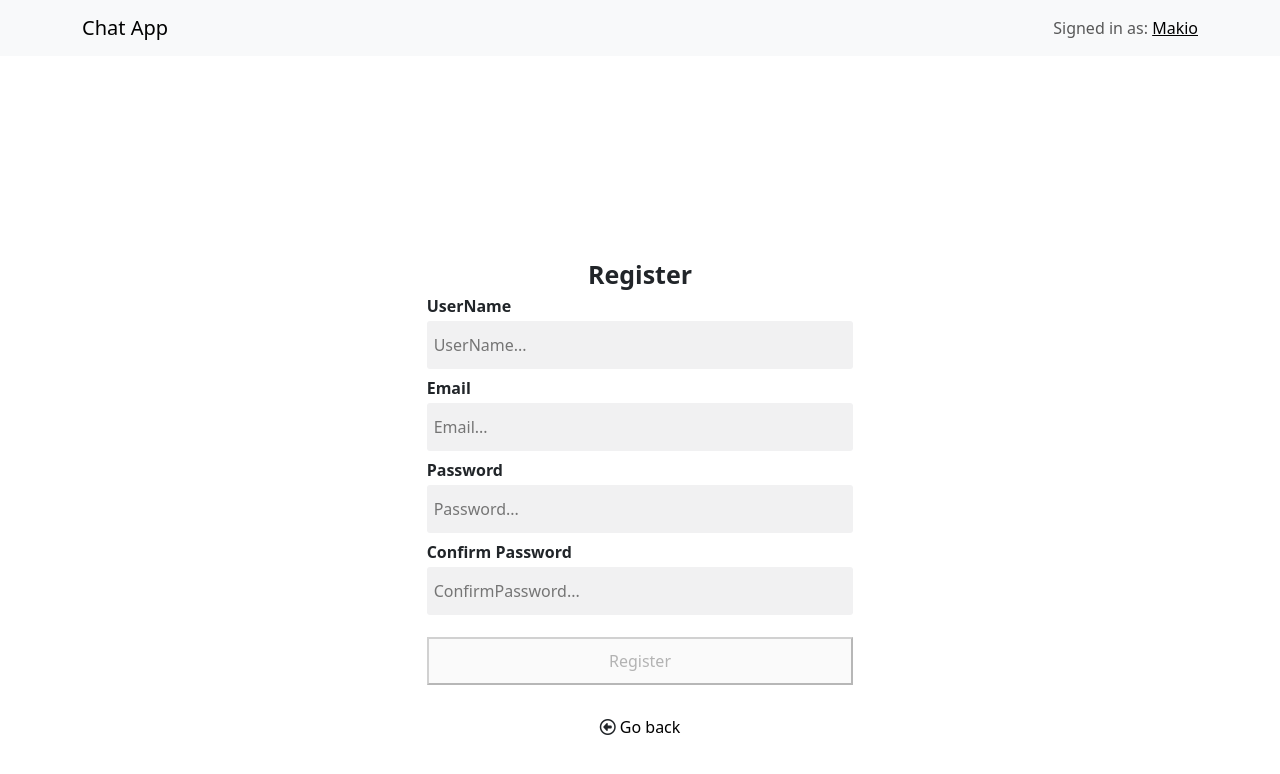
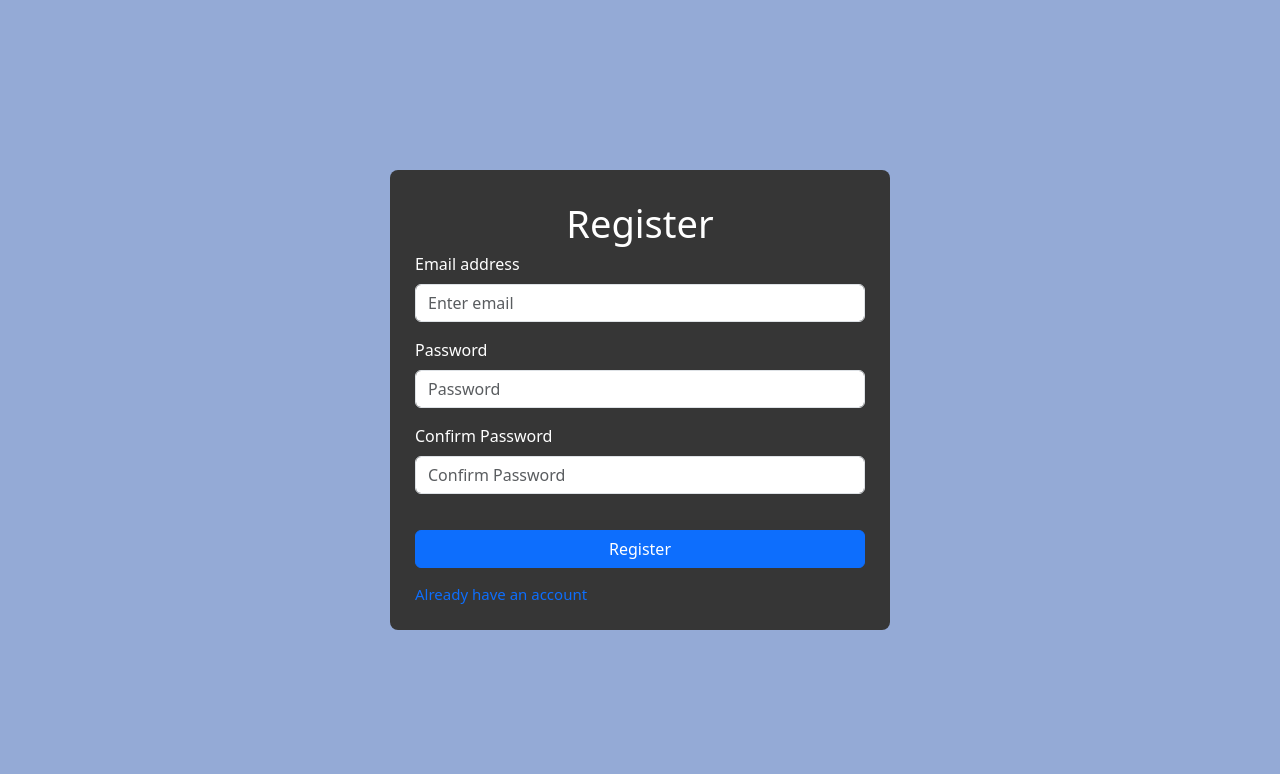
Before and after one commit to HoangFuc/chat-app, a React (Create React App) app in the folder Chat-App-FE/: page /register in a window 1280 px wide. Shown: the top 774 px of the page. Built offline with nearby package versions, Linux system fonts and the light colour scheme.

Commit message:
Change UI Login and Register

```diff
--- a/Chat-App-FE/src/App.js
+++ b/Chat-App-FE/src/App.js
@@ -1,5 +1,5 @@
 import { Routes, Route, Navigate } from 'react-router-dom';
-import Header from './components/Header';
+
 import TableUsers from './components/TableUsers';
 import Login from './pages/Login';
 import Chat from './pages/Chat';
@@ -8,12 +8,12 @@ import Register from './pages/Register';
 function App() {
   return (
     <div className="app-container">
-      <Header />
       <TableUsers />
       <Routes>
         <Route path="/" element={<Chat />} />
         <Route path="/login" element={<Login />} />
         <Route path="/register" element={<Register />} />
+
         <Route path="*" element={<Navigate to="/" />} />
       </Routes>
     </div>
--- a/Chat-App-FE/src/index.css
+++ b/Chat-App-FE/src/index.css
@@ -11,130 +11,73 @@ code {
   font-family: source-code-pro, Menlo, Monaco, Consolas, 'Courier New',
     monospace;
 }
+/*Login Page*/
+.container-signin {
+  background-color: #94aad6;
 
-.app-container {
-  .login-container {
+  width: 100%;
+  height: 100%;
+  left: 0;
+  top: 0;
+  position: absolute;
+  align-items: center;
   display: flex;
-    flex-direction: column;
-    margin: 0 auto;
-
+  justify-content: center;
   .title {
     text-align: center;
-      font-size: 25px;
-      font-weight: 600;
-      padding-top: 200px;
+    font-size: 38px;
   }
-
+  .signin {
+    background-color: #363636;
+    border-radius: 8px;
+    width: 500px;
+    color: white;
+    padding: 25px;
+  }
+  Button {
+    width: 450px;
+  }
+  a {
+    font-size: small;
+    text-decoration: none;
+  }
   .text {
-      font-weight: 600;
-      padding-bottom: 3px;
-    }
-
-    input {
-      padding: 12px 7px;
-      outline: none;
-      background: #1618230f;
-      border: #1618230f;
-      margin-bottom: 7px;
-      border-radius: 3px;
-      width: 100%;
-      &:hover {
-        background-color: #dedede;
+    padding-top: 5px;
+    font-size: 13px;
   }
 }
-    .input-2 {
-      position: relative;
+/*Register Page*/
+.container-register {
+  background-color: #94aad6;
 
-      i {
-        cursor: pointer;
+  width: 100%;
+  height: 100%;
+  left: 0;
+  top: 0;
   position: absolute;
-        top: 17px;
-        right: 10px;
+  align-items: center;
+  display: flex;
+  justify-content: center;
+  .title {
+    text-align: center;
+    font-size: 38px;
+  }
+  .signin {
+    background-color: #363636;
+    border-radius: 8px;
+    width: 500px;
+    color: white;
+    padding: 25px;
+  }
+  Button {
+    margin-top: 20px;
+    width: 450px;
+  }
+  a {
+    text-decoration: none;
+  }
+  .text {
+    padding-top: 15px;
+    font-size: 15px;
   }
 }
-
-    button {
-      margin-top: 15px;
-      padding: 10px;
-      border-radius: none;
-      outline: none;
-
-      &.active {
-        background-color: #fe2c55;
-        color: white;
-        cursor: pointer;
-      }
-    }
-    button[disabled='disabled'],
-    button:disabled {
-      cursor: not-allowed;
-    }
-    a {
-      padding-top: 10px;
-      text-decoration: none;
-      color: black;
-    }
-    .back {
-      text-align: center;
-      margin-top: 30px;
-      cursor: pointer;
-    }
-  }
-
-  .register-container {
-    display: flex;
-    flex-direction: column;
-    margin: 0 auto;
-
-    .title {
-      text-align: center;
-      font-size: 25px;
-      font-weight: 600;
-      padding-top: 200px;
-    }
-
-    .text {
-      font-weight: 600;
-      padding-bottom: 3px;
-    }
-
-    input {
-      padding: 12px 7px;
-      outline: none;
-      background: #1618230f;
-      border: #1618230f;
-      margin-bottom: 7px;
-      border-radius: 3px;
-      width: 100%;
-      &:hover {
-        background-color: #dedede;
-      }
-    }
-    button {
-      margin-top: 15px;
-      padding: 10px;
-      border-radius: none;
-      outline: none;
-
-      &.active {
-        background-color: #fe2c55;
-        color: white;
-        cursor: pointer;
-      }
-    }
-    button[disabled='disabled'],
-    button:disabled {
-      cursor: not-allowed;
-    }
-    a {
-      padding-top: 10px;
-      text-decoration: none;
-      color: black;
-    }
-    .back {
-      text-align: center;
-      margin-top: 30px;
-      cursor: pointer;
-    }
-  }
-}
--- a/Chat-App-FE/src/index.js
+++ b/Chat-App-FE/src/index.js
@@ -5,6 +5,7 @@ import App from './App';
 import { BrowserRouter } from 'react-router-dom';
 import '@fortawesome/fontawesome-free/css/all.min.css';
 import 'bootstrap/dist/css/bootstrap.min.css';
+import 'react-toastify/dist/ReactToastify.css';
 
 const root = ReactDOM.createRoot(document.getElementById('root'));
 root.render(
--- a/Chat-App-FE/src/pages/Login.js
+++ b/Chat-App-FE/src/pages/Login.js
@@ -1,70 +1,88 @@
 import { useState } from 'react';
+import React from 'react';
+import Button from 'react-bootstrap/Button';
+import Form from 'react-bootstrap/Form';
+import axios from 'axios';
+import { ToastContainer, toast } from 'react-toastify';
 import { Helmet } from 'react-helmet';
-import axios from 'axios';
-
-const Login = () => {
-  const [username, setUserName] = useState('');
+export default function Login() {
+  const [email, setEmail] = useState('');
   const [password, setPassword] = useState('');
-  const [isShowPassword, setIsShowPassword] = useState(false);
+  // const [isShowPassword, setIsShowPassword] = useState(false);
 
   const handleSubmit = async (e) => {
     e.preventDefault();
-    try {
-      const response = await axios.post('/api/signin', {
-        username,
-        password,
-      });
 
-      console.log(response.data);
-    } catch (error) {
-      console.error(error);
+    // try {
+    //   const response = await axios.post('/api/signin', {
+    //     email,
+    //     password,
+    //   });
+    //   console.log(response.data);
+    //   toast.success('Đăng nhập thành công');
+    // } catch (error) {
+    //   toast.error('Đăng nhập thất bại');
+    // }
+    toast.success('Đăng nhập thành công');
+  };
+  const handleForgotPass = async (e) => {
+    if (!email) {
+      toast.info('Vui lòng nhập email');
+    } else if (email != db.email) {
+      toast.error('Email không tồn tại');
+    } else {
+      toast.success(
+        'Chúng tôi đã gửi link reset password vào tài khoản email của bạn'
+      );
     }
   };
   return (
-    <div className="login-container col-12 col-sm-4">
+    <div>
       <Helmet>
-        <title>Log in</title>
+        <title>Sign In</title>
       </Helmet>
-      <div className="title">Log in</div>
-      <input
-        type="text"
-        placeholder="Username ... "
-        value={username}
-        onChange={(event) => setUserName(event.target.value)}
+      <div className="container-signin">
+        <div className="signin">
+          <div className="title">Sign In</div>
+          <Form>
+            <Form.Group className="mb-3" controlId="formBasicEmail">
+              <Form.Label>Email address</Form.Label>
+              <Form.Control
+                type="email"
+                placeholder="Enter email"
+                value={email}
+                onChange={(e) => setEmail(e.target.value)}
               />
+            </Form.Group>
 
-      <div className="input-2">
-        <input
-          type={isShowPassword === true ? 'text' : 'password'}
-          placeholder="Password..."
+            <Form.Group className="mb-3" controlId="formBasicPassword">
+              <Form.Label>Password</Form.Label>
+              <Form.Control
+                type="password"
+                placeholder="Password"
                 value={password}
-          onChange={(event) => setPassword(event.target.value)}
+                onChange={(e) => setPassword(e.target.value)}
               />
-        <i
-          className={
-            isShowPassword === true
-              ? 'fa-regular fa-eye'
-              : 'fa-regular fa-eye-slash'
-          }
-          onClick={() => setIsShowPassword(!isShowPassword)}
-        ></i>{' '}
+              <div>
+                <a onClick={handleForgotPass}>Forget Password?</a>
               </div>
+            </Form.Group>
+            <Button variant="primary" type="submit" onClick={handleSubmit}>
+              Sign In
+            </Button>
+          </Form>
 
-      <button
-        className={username && password ? 'active' : ''}
-        disabled={username && password ? false : true}
-        onClick={handleSubmit}
-      >
-        Log in{' '}
-      </button>
-      <div className="mb-3">
-        <a href="/register">Create your account</a>
-      </div>
-      <div className="back">
-        <i className="fa-regular fa-circle-left"></i> <a href="/">Go back</a>
+          <div className="text">
+            {' '}
+            Create New Account? <a href="/register"> Sign Up</a>
           </div>
         </div>
+      </div>
+      <ToastContainer
+        position="bottom-center"
+        limit={1}
+        style={{ width: '500px' }}
+      />
+    </div>
   );
-};
-
-export default Login;
+}
--- a/Chat-App-FE/src/pages/Register.js
+++ b/Chat-App-FE/src/pages/Register.js
@@ -1,98 +1,92 @@
 import { useState } from 'react';
+import React from 'react';
+import Button from 'react-bootstrap/Button';
+import Form from 'react-bootstrap/Form';
+import axios from 'axios';
+import { ToastContainer, toast } from 'react-toastify';
 import { Helmet } from 'react-helmet';
-import axios from 'axios';
-const Register = () => {
-  const [username, setUserName] = useState('');
+export default function Register() {
   const [email, setEmail] = useState('');
   const [password, setPassword] = useState('');
   const [confirmPassword, setConfirmPassword] = useState('');
+  // const [isShowPassword, setIsShowPassword] = useState(false);
 
-  const handleUserNameChange = (e) => {
-    setUserName(e.target.value);
-  };
-  const handleEmailChange = (e) => {
-    setEmail(e.target.value);
-  };
+  const handleSubmit = async (e) => {
+    e.preventDefault();
+    // if (password !== confirmPassword) {
+    //   // Mật khẩu không khớp, yêu cầu người dùng nhập lại
+    //   alert("Mật khẩu không khớp. Vui lòng nhập lại.");
+    //   setPassword("");
+    //   setConfirmPassword("");
+    //   return;
+    // }
 
-  const handlePasswordChange = (e) => {
-    setPassword(e.target.value);
-  };
+    //   try {
+    //     const response = await axios.post('/api/signup', {
 
-  const handleConfirmPasswordChange = (e) => {
+    //       email,
+    //       password,
+    //     });
 
-    setConfirmPassword(e.target.value);
-  };
-
-  const handleSubmit = async(e) => {
-    e.preventDefault();
-
-    if (password !== confirmPassword) {
-    // Mật khẩu không khớp, yêu cầu người dùng nhập lại
-    alert("Mật khẩu không khớp. Vui lòng nhập lại.");
-    setPassword("");
-    setConfirmPassword("");
-    return;
-  }
-
-    try {
-      const response = await axios.post('/api/signup', {
-        username,
-        email,
-        password,
-      });
-
-      console.log(response.data);
-    } catch (error) {
-        console.error(error);
-    }
+    //     console.log(response.data);
+    //   } catch (error) {
+    //       console.error(error);
+    //   }
+    toast.success('Đăng nhập thành công');
   };
   return (
-    <div className="register-container col-12 col-sm-4">
+    <div>
       <Helmet>
         <title>Register</title>
       </Helmet>
-      <div className="title">Register</div>
-      <div className="text">UserName</div>
-      <input
-        type="name"
-        placeholder="UserName..."
-        value={username}
-        onChange={handleUserNameChange}
+      <div className="container-register">
+        <div className="signin">
+          <div className="title">Register</div>
+          <Form>
+            <Form.Group className="mb-3" controlId="formBasicEmail">
+              <Form.Label>Email address</Form.Label>
+              <Form.Control
+                type="email"
+                placeholder="Enter email"
+                value={email}
+                onChange={(e) => setEmail(e.target.value)}
+              />
+            </Form.Group>
+
+            <Form.Group className="mb-3" controlId="formBasicPassword">
+              <Form.Label>Password</Form.Label>
+              <Form.Control
+                type="password"
+                placeholder="Password"
+                value={password}
+                onChange={(e) => setPassword(e.target.value)}
+              />
+            </Form.Group>
+            <Form.Group className="mb-3" controlId="formBasicPassword">
+              <Form.Label>Confirm Password</Form.Label>
+              <Form.Control
+                type="password"
+                placeholder="Confirm Password"
+                value={confirmPassword}
+                onChange={(e) => setConfirmPassword(e.target.value)}
+              />
+            </Form.Group>
+            <Button variant="primary" type="submit" onClick={handleSubmit}>
+              Register
+            </Button>
+          </Form>
+
+          <div className="text">
+            {' '}
+            <a href="/login"> Already have an account</a>
+          </div>
+        </div>
+      </div>
+      <ToastContainer
+        position="bottom-center"
+        limit={1}
+        style={{ width: '500px' }}
       />
-      <div className="text">Email</div>
-      <input
-        type="email"
-        placeholder="Email..."
-        value={email}
-        onChange={handleEmailChange}
-      />
-      <div className="text">Password</div>
-      <input
-        type="password"
-        placeholder="Password..."
-        value={password}
-        onChange={handlePasswordChange}
-      />
-      <div className="text">Confirm Password</div>
-      <input
-        type="password"
-        placeholder="ConfirmPassword..."
-        value={confirmPassword}
-        onChange={handleConfirmPasswordChange}
-      />
-      <button
-        className={username && email && password && confirmPassword ? 'active' : ''}
-        disabled={username && email && password && confirmPassword ? false : true}
-        onClick={handleSubmit}
-      >
-        Register{' '}
-      </button>
-      <div className="back">
-        <i className="fa-regular fa-circle-left"></i>{' '}
-        <a href="/login">Go back</a>
-      </div>
     </div>
   );
-};
-
-export default Register;
+}
```
Lines whose indentation alone changed are shown as unchanged.
